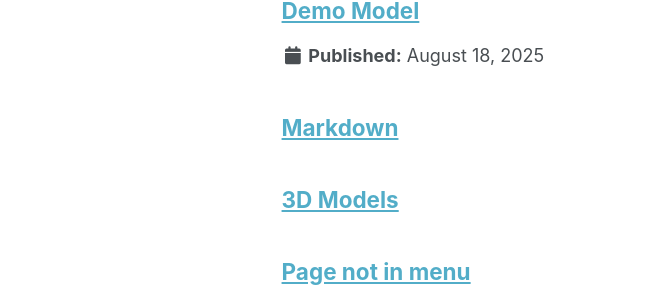
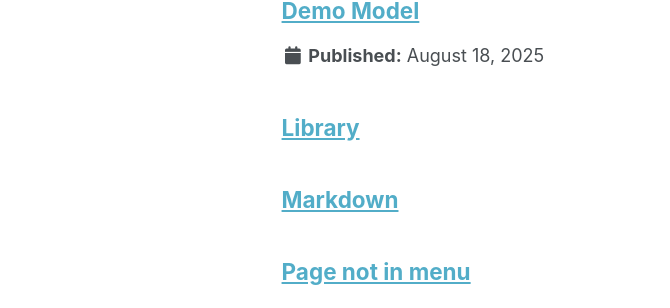
Before and after one commit to nguyenbinh-shark/nguyenbinh-shark.github.io, a Jekyll site: the page built from _pages/page-archive.html, in a window 1280 px wide and 900 px high, scrolled down 533 px. Shown: the part 146-454 px from the top of the window, without its empty margins (0-670 px from the left). Built offline with Jekyll 4.4.1, drawn with Linux system fonts in a browser that asks for light colours; a script that is not in the unit is left out.

Commit message:
Update and rename models.md to library.md

```diff
--- a/_pages/models.md
+++ b/_pages/library.md
@@ -1,6 +1,6 @@
 ---
-title: "3D Models"
-permalink: /models/
+title: "Library"
+permalink: /library/
 layout: single
 ---
 
```
